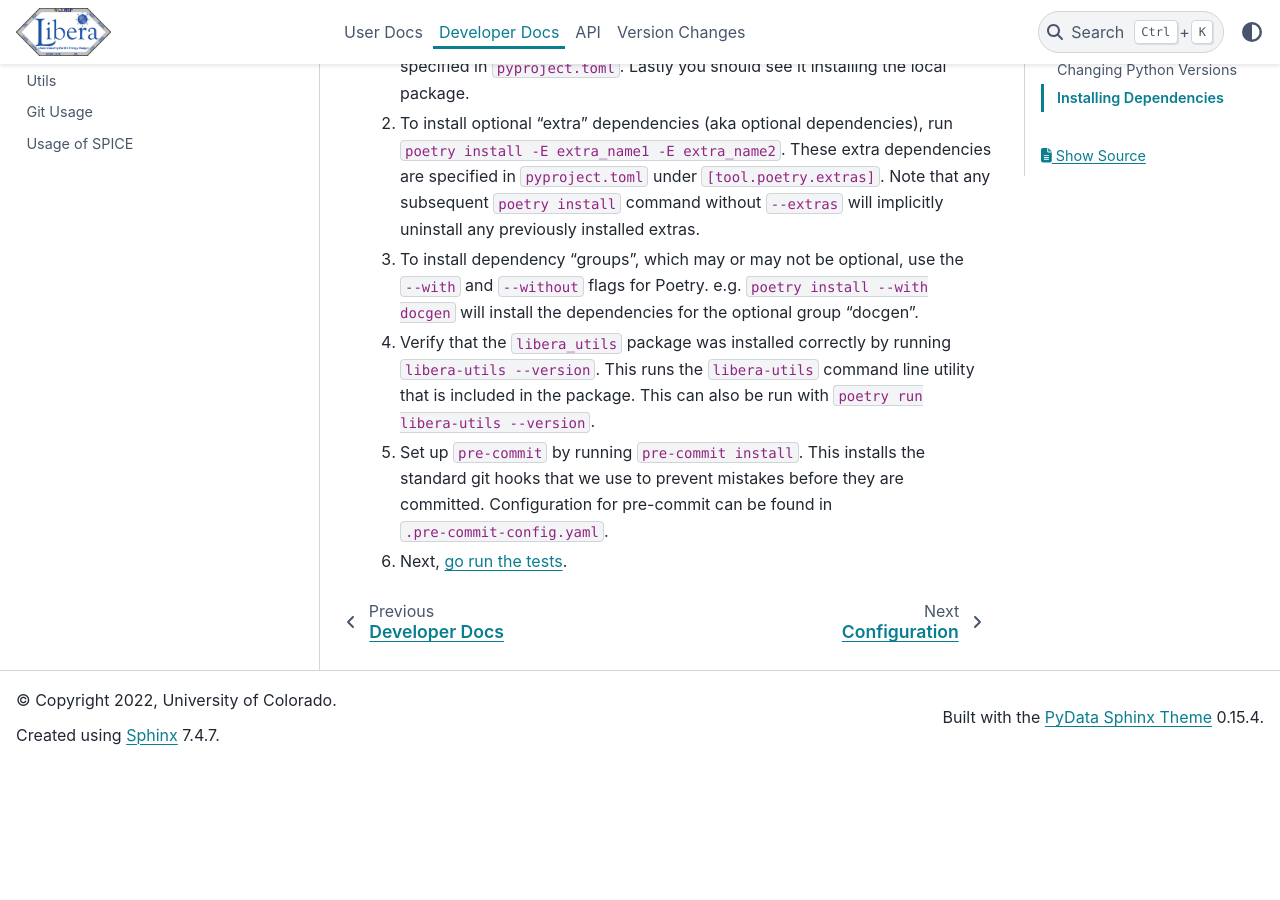
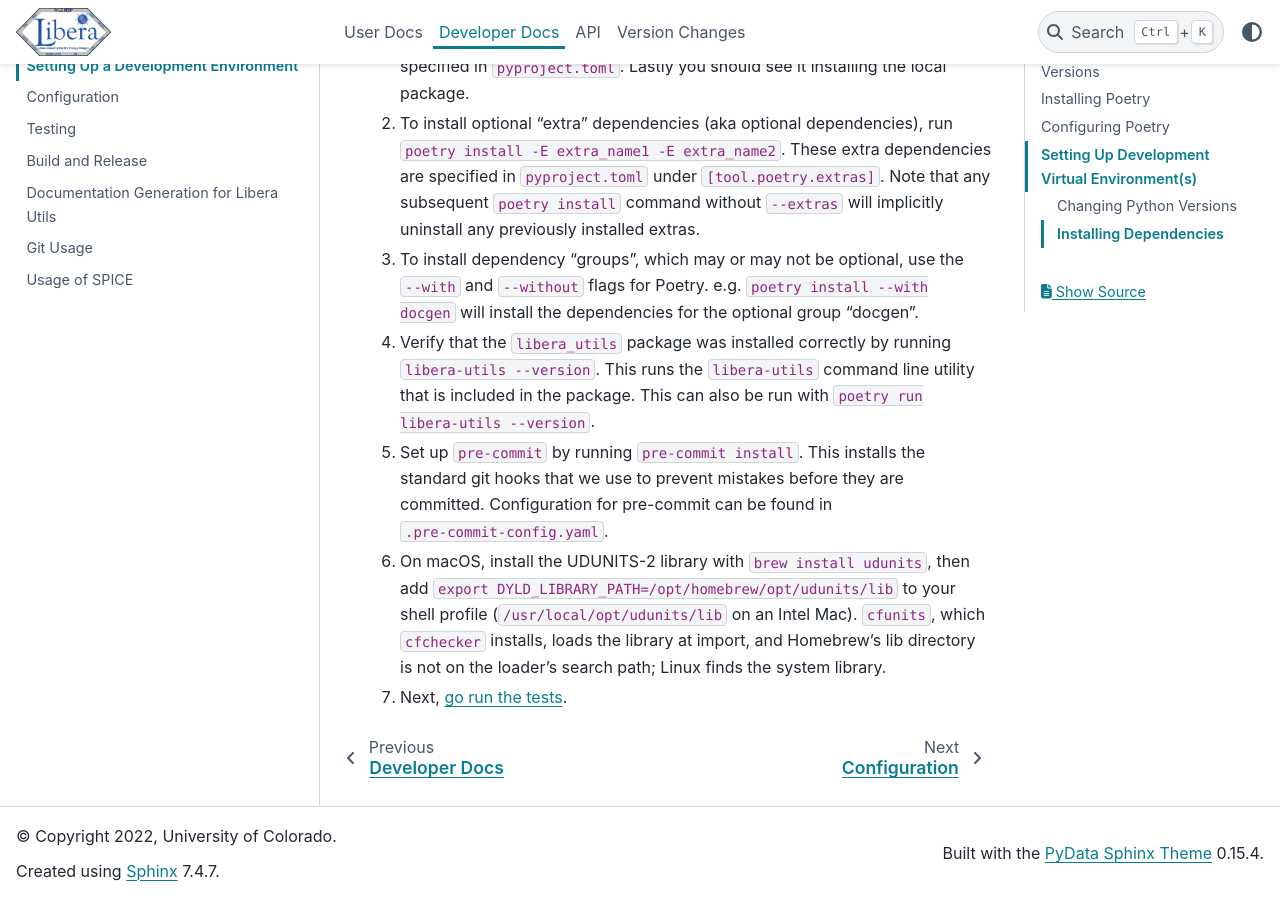
Before and after one commit to LASP-Libera/libera_utils, a Sphinx documentation site: the page built from doc/source/developer-docs/dev_environment_setup.md, in a window 1280 px wide and 900 px high, scrolled down 3134 px. Built offline with Sphinx 7.4.7 and the PyData theme 0.15.4, drawn with Linux system fonts in a browser that asks for light colours; pages that are not in the unit, such as notebooks, are missing from menus; before the commit the page ends 3898 px from its top, so only the background shows below that.

Commit message:
Make UDUNITS a macOS setup step
cfunits, which cfchecker installs, loads the UDUNITS-2 library at import, and on macOS Homebrew's lib directory is not on the loader's search path, so the CF conformance tests fail to import until the library is installed and its path exported.

```diff
--- a/doc/source/developer-docs/dev_environment_setup.md
+++ b/doc/source/developer-docs/dev_environment_setup.md
@@ -101,4 +101,9 @@
    This can also be run with `poetry run libera-utils --version`.
 5. Set up `pre-commit` by running `pre-commit install`. This installs the standard git hooks that we use to prevent
    mistakes before they are committed. Configuration for pre-commit can be found in `.pre-commit-config.yaml`.
-6. Next, [go run the tests](testing.md).
+6. On macOS, install the UDUNITS-2 library with `brew install udunits`, then add
+   `export DYLD_LIBRARY_PATH=/opt/homebrew/opt/udunits/lib` to your shell profile
+   (`/usr/local/opt/udunits/lib` on an Intel Mac). `cfunits`, which `cfchecker` installs, loads
+   the library at import, and Homebrew's lib directory is not on the loader's search path; Linux
+   finds the system library.
+7. Next, [go run the tests](testing.md).
```
